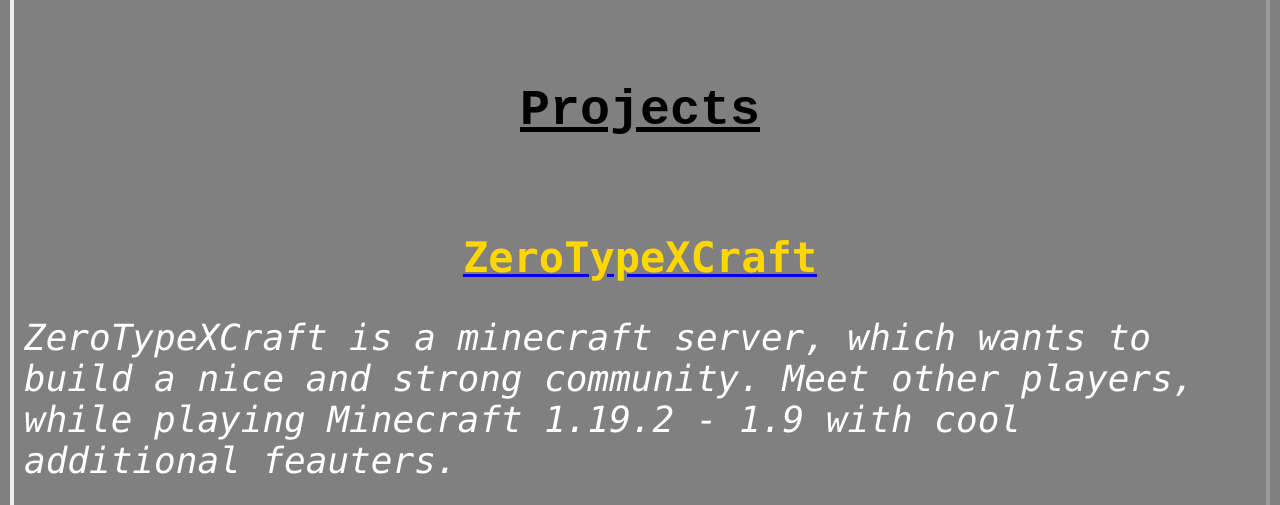
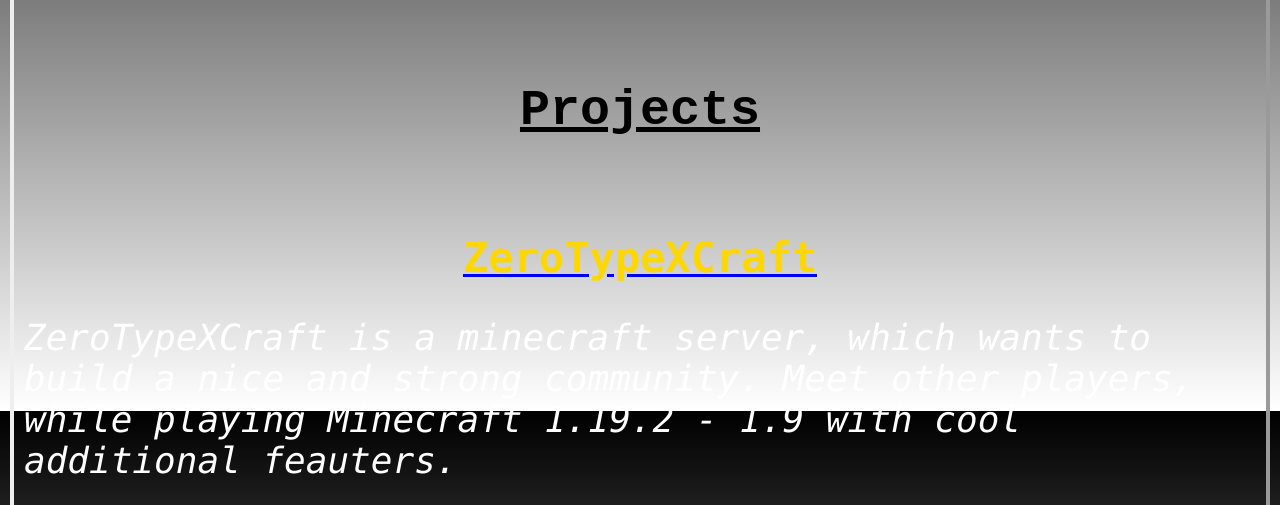
Before and after one commit to YTGMGKarlo/gmgyoutubekarlo2, a plain HTML site: page index.html in a window 1280 px wide. Shown: the part 1189-1694 px from the top of the page. Drawn offline with Linux system fonts and the light colour scheme.

Commit message:
Update style.css

```diff
--- a/src/css/style.css
+++ b/src/css/style.css
@@ -1,5 +1,5 @@
 body{
-    background-color: grey;
+    background: linear-gradient(black, gray, white);
     background-repeat: no-repeat;
     background-attachment: fixed;
     border: 4px outset;
```
